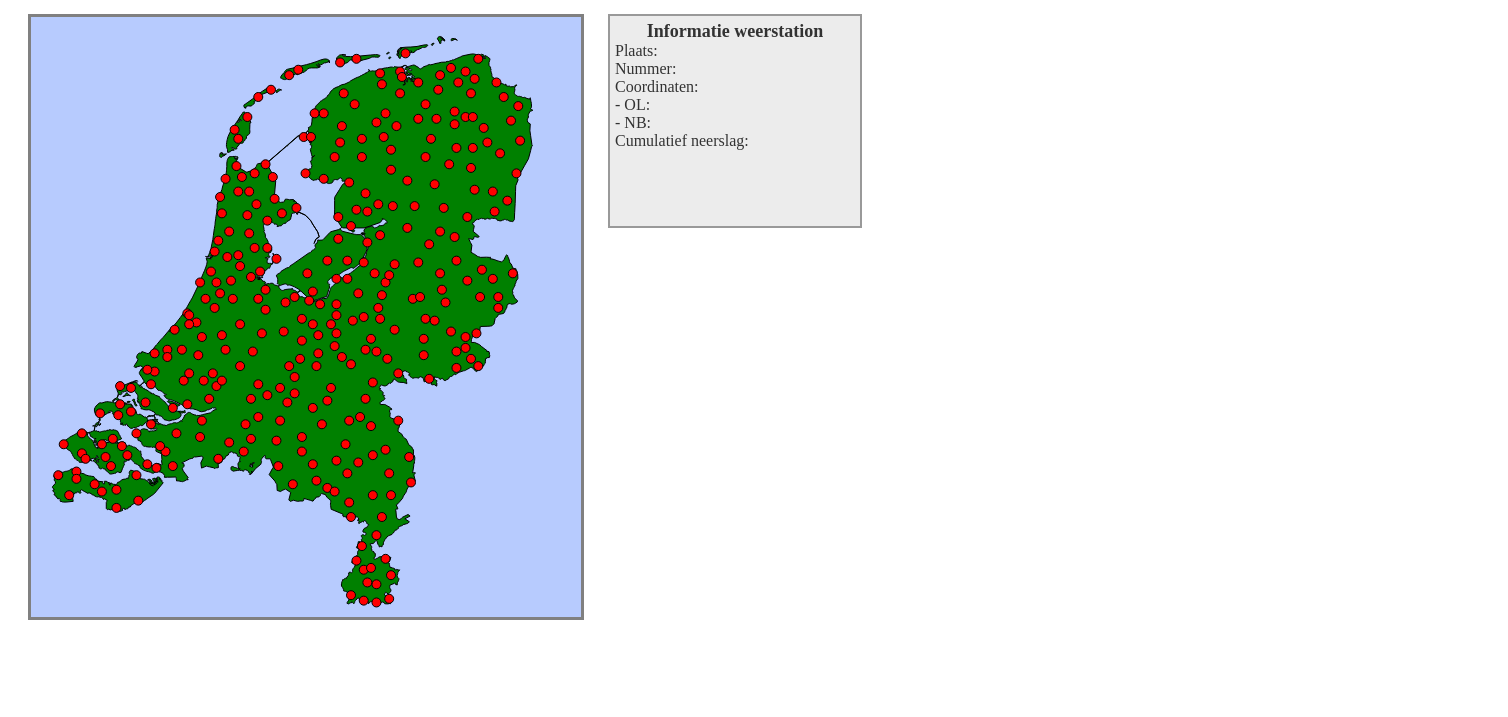
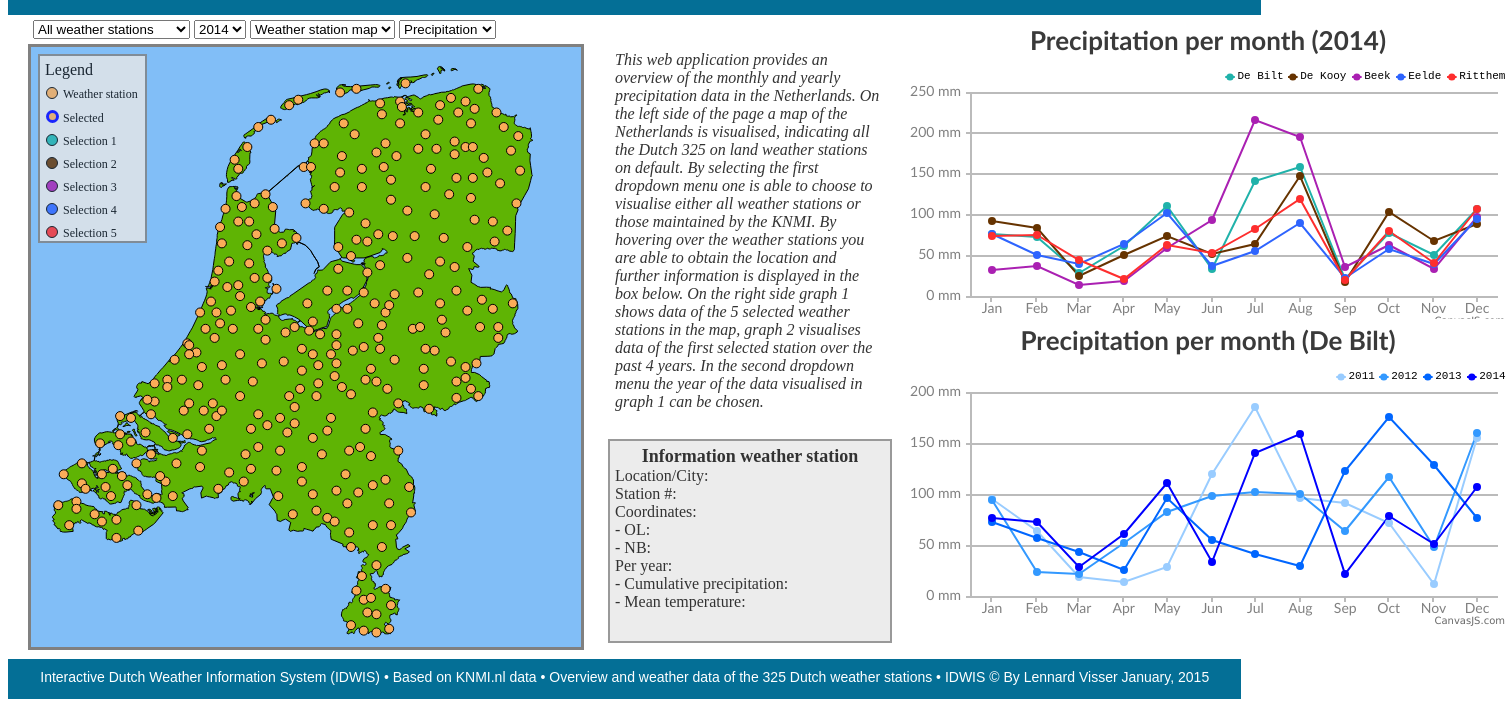
Before and after one commit to lennardvisser/project, a plain HTML site: page index.html in a window 1280 px wide. Shown: the part 83-800 px from the top of the page, 1508 px wide, since content can reach past the window. Drawn offline with Linux system fonts and the light colour scheme.

Commit message:
29 jan 2015

```diff
--- a/index.html
+++ b/index.html
@@ -7,173 +7,97 @@
         <link rel="stylesheet" type="text/css" href="stylesheet.css"/>
         <script type="text/javascript" src="d3.js"></script>
         <script type="text/javascript" src="topojson.js"></script>
+        <script type="text/javascript" src="canvasjs.min.js"></script>
     </head>
 
-    <body>
-        <div class="text" id="title">SVG map of the Netherlands</div>
+    <body class="body">
+        <header>
+            <div class="text" id="title">Weather information of the 325 Dutch weather stations</div>
+        </header>
+        <div class="dropdown">
+            <select id = "opts2">
+                <option value="alleweerstations" selected="selected">All weather stations</option>
+                <option value="KNMIweerstations">KNMI weather stations</option>
+                <option value="temperatuurstations">Temperature stations</option>
+            </select>
+            <select id = "opts1">
+                <option value="year2011">2011</option>
+                <option value="year2012">2012</option>
+                <option value="year2013">2013</option>
+                <option value="year2014" selected="selected">2014</option>
+            </select>
+            <select id = "opts3">
+                <option value="idweerstationmap" selected="selected">Weather station map</option>
+                <option value="idvisualisatiemap">Visualisation map</option>
+            </select>
+            <select id = "opts3">
+                <option value="Precipitation stations" selected="selected">Precipitation</option>
+                <option value="Temperature stations">Temperature</option>
+            </select>
+        </div>
 
-        <div class="box" id="popup">
+        <svg id="map" style="height: 600px; width: 550px;">
+            <div class="infobox" id="legend">
+                <div>Legend</div>
+                <div>
+                    <div class="circleBase" style="background: #FAAC58;"></div>
+                    <div class="legendText">Weather station</div>
+                </div>
+                <div>
+                    <div class="circleBase" id="type1"></div>
+                    <div class="legendText">Selected</div>
+                </div>
+                <div>
+                    <div class="circleBase" style="background: #20B2AA;"></div>
+                    <div class="legendText">Selection 1</div>
+                </div>
+                <div>
+                    <div class="circleBase" style="background: #663300;"></div>
+                    <div class="legendText">Selection 2</div>
+                </div>
+                <div>
+                    <div class="circleBase" style="background: #AA20B2;"></div>
+                    <div class="legendText">Selection 3</div>
+                </div>
+                <div>
+                    <div class="circleBase" style="background: #2E64FE;"></div>
+                    <div class="legendText">Selection 4</div>
+                </div>
+                <div>
+                    <div class="circleBase" style="background: #FE2E2E;"></div>
+                    <div class="legendText">Selection 5</div>
+                </div>
+            </div>
+        </svg>
+
+        <div class="popupbox" id="popup">
             <div id="popplace"></div>
         </div>
 
-        <div class="box" id="infobox">
-            <div id="weerstation">Informatie weerstation</div>
-            <div id="plaats">Plaats: </div>
-            <div id="nummer">Nummer: </div>
-            <div id="Coordinaten">Coordinaten: </div>
+        <div class="infobox" id="infobox1">
+            This web application provides an overview of the monthly and yearly precipitation data in the Netherlands. On the left side of the page a map of the Netherlands is visualised, indicating all the Dutch 325 on land weather stations on default. By selecting the first dropdown menu one is able to choose to visualise either all weather stations or those maintained by the KNMI. By hovering over the weather stations you are able to obtain the location and further information is displayed in the box below. On the right side graph 1 shows data of the 5 selected weather stations in the map, graph 2 visualises data of the first selected station over the past 4 years. In the second dropdown menu the year of the data visualised in graph 1 can be chosen.
+        </div>
+
+        <div class="infobox" id="infobox2">
+            <div id="weerstation">Information weather station</div>
+            <div id="plaats">Location/City: </div>
+            <div id="nummer">Station #: </div>
+            <div id="Coordinaten">Coordinates: </div>
             <div id="OL">- OL: </div>
             <div id="NB">- NB: </div>
-            <div id="neerslagjaar">Cumulatief neerslag: </div>
+            <div id="perjaar">Per year: </div>
+            <div id="neerslagjaar">- Cumulative precipitation: </div>
+            <div id="temperatuur">- Mean temperature: </div>
         </div>
 
-        <svg id="map" style="height: 600px; width: 550px;">
 
-        </svg>
+        <div class="chartContainer" id="chartContainer1"></div>
+        <div class="chartContainer" id="chartContainer2"></div>
 
-
-        <script>
-            /*http://bost.ocks.org/mike/map/   -- make a map
-            http://geojson.org/geojson-spec.html#bounding-boxes
-            http://www.smartjava.org/content/using-d3js-visualize-gis
-            https://gist.githubusercontent.com/kobben/5932448/raw/6e51985ca42c901da78df2cfabe816577da888d1/test.json - Nederland
-            http://www.knmi.nl/klimatologie/monv/reeksen/  -KNMI data
-            http://www.knmi.nl/klimatologie/monv/nstations.html - KNMI locaties
-            http://www.smartjava.org/content/using-d3js-visualize-gis  - make a map
-            */
-            "use strict";
-
-            var SVGwidth = 600,
-                SVGheight = 600;
-
-            // RD=RijksDriehoekstelsel=Dutch national projection system bounds:
-            var minx = 2000;
-            var miny = 300000;
-            var maxx = 278000;
-            var maxy = 630000;
-
-            // use RD limits to calculate scale and bounds needed for
-            // affine transformation of RD coordinates to screen coordinates
-            var height = maxy - miny;
-            var width = maxx - minx;
-            var scale = Math.min(SVGheight,SVGwidth)/Math.max(height,width);
-
-            var y_offset = (maxy * scale);
-            var x_offset = -(minx * scale);
-
-            var svg = d3.select("svg")
-                    .attr("class", "svgmap")
-
-            // AffineTransformation as a basic pseudo-projection of RD coords to screen coords
-            // http://en.wikipedia.org/wiki/Transformation_matrix#Affine_transformations
-            function AffineTransformation(a, b, c, d, tx, ty) {
-                return {
-                    //overrides normal D3 projection stream (to avoid adaptive sampling)
-                    stream: function(output) {
-                        return {
-                            point: function(x, y) { output.point(a * x + b * y + tx, c * x + d * y + ty); },
-                            sphere: function() { output.sphere(); },
-                            lineStart: function() { output.lineStart(); },
-                            lineEnd: function() { output.lineEnd(); },
-                            polygonStart: function() { output.polygonStart(); },
-                            polygonEnd: function() { output.polygonEnd(); }
-                        };
-                    }
-                };
-            }
-
-            // create path form RD coordinates
-            var path = d3.geo.path().projection(AffineTransformation(scale, 0, 0, -scale, x_offset, y_offset));
-
-            // element voor map nederland
-            var nederland = svg.append("g")
-                .attr("id", "boundary");
-
-            // map nederland
-            d3.json("nederland.json", function(error, nld) {
-                // map of the Netherlands using RD coordinates
-                nederland.append("path")
-                    .data(nld.features)
-                    .attr("id", "nederland")
-                    .attr("d", path);
-                    nederland.selectAll("path")
-                        .style("stroke-width", "1px")
-                        .style("stroke", "black");
-            });
-
-            // elemet for path weerstations
-            var stations = svg.append("g")
-                .attr("id", "stations")
-                .attr("class", "weerstation");
-
-            var popupbox = document.getElementById("popup");
-
-            // creating points, path elements, red dots
-            d3.json("weerstations.json", function(error, wst) {
-                for (var i = 0; i < 325; i++) {
-                    stations.append("path")
-                        .datum(topojson.feature(wst, wst.objects.places.geometries[i]))
-                        .attr("d", path)
-                        .attr("id", wst.objects.places.geometries[i].properties.name)
-                        .attr("class", "place");
-
-                    stations.selectAll("path")
-                        .style("r", "2")
-                        .style("fill", "red")
-                        .style("stroke", "black")
-                        .style("stroke-width", "1px");
-                }
-
-                // interactivity points and popup
-                stations.selectAll("path")
-                    .on("mouseover", function(){
-                        d3.select(this)
-                            .style("fill", "blue")
-
-                        var xpos = (event.clientX);
-                        var ypos = (event.clientY);
-
-                        popupbox.style.display = "block";
-                        popupbox.style.top = ypos - 30 + "px";
-                        popupbox.style.left = xpos - 20 + "px";
-                        var selected = this.id;
-                        popplace.innerHTML = selected;
-                        plaats.innerHTML = "Plaats: " + selected;
-
-                        d3.json("infoweerstation.json", function(error, info) {
-                            for (var k = 0; k < 325; k++) {
-                                var statplaat = info[k].Locatie
-                                if (selected == statplaat) {
-                                    nummer.innerHTML = "Nummer: " + info[k].Nr;
-                                    OL.innerHTML = " - " + "OL: " + info[k].OL;
-                                    NB.innerHTML = " - " + "NB: " + info[k].NB;
-                                }
-                            }
-                        })
-
-                        d3.json("jonv2013.json", function(error, pre) {
-                            for (var j = 0; j < 323; j++) {
-                                var statplaats = pre[j].plaats
-                                if (selected == statplaats) {
-                                    neerslagjaar.innerHTML = "Cumulatief neerslag: " + pre[j].JAAR + " mm";
-                                }
-                            }
-                        })
-
-                    });
-
-                // interactivity points and popup
-                stations.selectAll("path")
-                    .on("mouseout", function(){
-                        d3.select(this)
-                            .style("fill", "red");
-                        document.getElementById("popup").style.display = "none";
-
-                    });
-
-            });
-
-
-
-        </script>
+        <script src="application.js"></script>
     </body>
+    <footer>
+        <div class="text" id="footer">
+            Interactive Dutch Weather Information System (IDWIS) &bull; Based on KNMI.nl data &bull; Overview and weather data of the 325 Dutch weather stations &bull; IDWIS &copy; By Lennard Visser January, 2015
+    <footer>
 </html>
--- a/stylesheet.css
+++ b/stylesheet.css
@@ -1,11 +1,16 @@
 .text {
+	width: 96%;
+	height: 50px;
+	background-color: #046F96;
 	font-family: arial;
 }
 
 #title {
-	font-size: 25px;
+	font-size: 35px;
 	padding: 20px;
-	padding-left: 150px;
+	margin-bottom: 0px;
+	color: #FFFFFF;
+	text-align: center;
 }
 
 #weerstation {
@@ -14,16 +19,57 @@
 	text-align: center;
 }
 
-#infobox {
-	width: 240px;
-	height: 200px;
+.svgmap {
+	position: absolute;
+	background-color: #81BEF7;
+	margin: 20px;
+	margin-top: 5px;
+	fill: #5FB404;
+	border: 3px solid grey;
+}
+
+.infobox {
+	position: absolute;
+	width: 270px;
+	height: 190px;
 	border: 2px solid grey;
-	margin: 20px;
+	margin: 5px;
 	margin-left: 600px;
-	position: absolute;
 	padding: 5px;
 	background-color: #E8E8E8;
 	opacity: .8;
+}
+
+#legend {
+	margin: 30px;
+	margin-top: 15px;
+	width: 95px;
+	height: 175px;
+}
+
+#infobox1 {
+	border-color: #FFFFFF;
+	font-style: italic;
+	background-color: #FFFFFF;
+	height: 390px;
+}
+
+#infobox2 {
+	margin-top: 400px;
+}
+
+
+.chartContainer {
+	position: absolute;
+	margin-top: -20px;
+	margin-left: 900px;
+	margin-right: 0px;
+	width: 600px;
+	height: 310px;
+}
+
+#chartContainer2 {
+	margin-top: 280px;
 }
 
 #popup {
@@ -38,14 +84,67 @@
 	font-size: 12px;
 }
 
-.svgmap {
-	background-color: #B7CBFE;
-	margin: 20px;
-	fill: green;
-	border: 3px solid grey;
 
+.dropdown {
+	margin-top: 5px;
+	margin-left: 25px;
+}
+
+.cellen {
+	stroke-color: white;
+	background-color: white;
+	border-color: white;
+	color: white;
+	fill: white;
+}
+
+#cells {
+	stroke-color: "white";
+	background-color: "white";
+	border-color: "white";
+	color: "white";
+	fill: "white";
+}
+
+#footer {
+	height: 20px;
+	margin-top: 620px;
+	color: #FFFFFF;
+	font-size: 14px;
+	padding: 10px;
+	text-align: center
+}
+
+.circleBase {
+    border-radius: 50%;
+    width: 10px;
+    height: 10px;
+    margin: 1px;
+    margin-top: 8px;
+    border: 1px solid black;
+    border-width: 1px;
+}
+
+.legendText{
+	font-size: 12px;
+	margin-top: -13px;
+	margin-left: 18px;
+}
+
+#type1 {
+	background: #FAAC58;
+	border: 3px solid blue;
+	width: 7px;
+    height: 7px;
 }
 
 #nederland {
+	stroke-width: 1px;
+	stroke: black;
+}
 
+.place {
+	fill: #FAAC58;
+	stroke: black;
+    stroke-width: 1px;
 }
```
